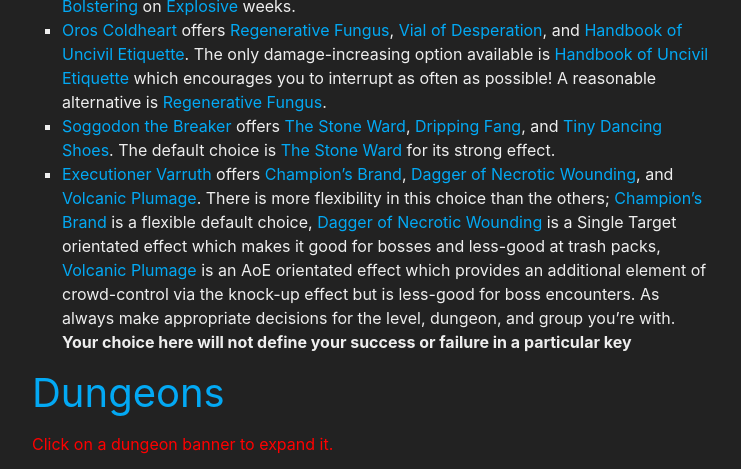
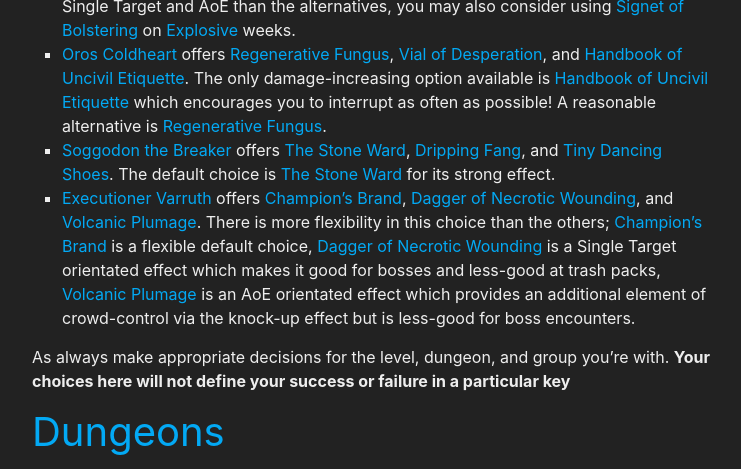
Before and after one commit to stormearthandlava/stormearthandlava.github.io, a Jekyll site: the page built from guide/mythic_plus/mythic_plus.md, in a window 1280 px wide and 900 px high, scrolled down 2991 px, cut to the strip 0-469 px from the top of the window. Shown: the whole strip, without its empty margins (268-1009 px from the left). Built offline with Jekyll 4.4.1, drawn with Linux system fonts in a browser that asks for light colours; a script that is not in the unit is left out; some of the changed lines change nothing that is shown; some of the changed text lies outside the part shown.

Commit message:
Update mythic_plus.md

```diff
--- a/guide/mythic_plus/mythic_plus.md
+++ b/guide/mythic_plus/mythic_plus.md
@@ -40,11 +40,11 @@
 * {{ site.data.legendary.night_fae }} + {{ site.data.talent.storm_elemental }}
 
 As the recommended Covenant choice for M+ content is Night Fae your Soulbind choices are:
-* Korayn for {{ site.data.soulbind.first_strike }}. This provides a large amount of value across an entire dungeon.
-* Dreamweaver for {{ site.data.soulbind.field_of_blossom }}. This provides additional power directly after using {{ site.data.spell.fae_transfusion }} and has synergy with {{ site.data.legendary.night_fae }} allowing for more frequent burst windows applicable to both AoE and Single Target.
+* Korayn for {{ site.data.soulbinds.first_strike }}. This provides a large amount of value across an entire dungeon.
+* Dreamweaver for {{ site.data.soulbinds.field_of_blossom }}. This provides additional power directly after using {{ site.data.spell.fae_transfusion }} and has synergy with {{ site.data.legendary.night_fae }} allowing for more frequent burst windows applicable to both AoE and Single Target.
 
 
-For more reading, please visit our [Talents](https://stormearthandlava.com/guide/general/talents.html) and [Legendaries](https://stormearthandlava.com/guide/general/legendaries.html) pages.
+For additional information, please visit our [Talents](https://stormearthandlava.com/guide/general/talents.html) and [Legendaries](https://stormearthandlava.com/guide/general/legendaries.html) pages.
 Don't forget to check out Additional Resources at the bottom of this page!
 
 # Miscellaneous Tips
@@ -88,7 +88,9 @@
 * [Incinerator Arkolath](https://shadowlands.wowhead.com/npc=179446/incinerator-arkolath) offers [Raging Battle-Axe](https://shadowlands.wowhead.com/spell=357864/raging-battle-axe), [Champion's Brand](https://shadowlands.wowhead.com/spell=357575/champions-brand)and [Signet of Bolstering](https://shadowlands.wowhead.com/spell=357848/signet-of-bolstering). The default choice is [Champion's Brand](https://shadowlands.wowhead.com/spell=357575/champions-brand) due to being more flexible in Single Target and AoE than the alternatives, you may also consider using [Signet of Bolstering](https://shadowlands.wowhead.com/spell=357848/signet-of-bolstering) on [Explosive](https://shadowlands.wowhead.com/affix=13/explosive) weeks.
 * [Oros Coldheart](https://shadowlands.wowhead.com/npc=179892/oros-coldheart) offers [Regenerative Fungus](https://shadowlands.wowhead.com/spell=357814/regenerative-fungus), [Vial of Desperation](https://shadowlands.wowhead.com/spell=357825/vial-of-desperation), and [Handbook of Uncivil Etiquette](https://shadowlands.wowhead.com/spell=357834/handbook-of-uncivil-etiquette). The only damage-increasing option available is [Handbook of Uncivil Etiquette](https://shadowlands.wowhead.com/spell=357834/handbook-of-uncivil-etiquette) which encourages you to interrupt as often as possible! A reasonable alternative is [Regenerative Fungus](https://shadowlands.wowhead.com/spell=357814/regenerative-fungus).
 * [Soggodon the Breaker](https://shadowlands.wowhead.com/npc=179891/soggodon-the-breaker) offers [The Stone Ward](https://shadowlands.wowhead.com/spell=357524/the-stone-ward), [Dripping Fang](https://shadowlands.wowhead.com/spell=356828/dripping-fang), and [Tiny Dancing Shoes](https://shadowlands.wowhead.com/spell=356827/tiny-dancing-shoes). The default choice is [The Stone Ward](https://shadowlands.wowhead.com/spell=357524/the-stone-ward) for its strong effect.
-* [Executioner Varruth](https://shadowlands.wowhead.com/npc=179890/executioner-varruth) offers [Champion's Brand](https://shadowlands.wowhead.com/spell=357575/champions-brand), [Dagger of Necrotic Wounding](https://shadowlands.wowhead.com/spell=357609/dagger-of-necrotic-wounding), and [Volcanic Plumage](https://shadowlands.wowhead.com/spell=357706/volcanic-plumage). There is more flexibility in this choice than the others; [Champion's Brand](https://shadowlands.wowhead.com/spell=357575/champions-brand) is a flexible default choice, [Dagger of Necrotic Wounding](https://shadowlands.wowhead.com/spell=357609/dagger-of-necrotic-wounding) is a Single Target orientated effect which makes it good for bosses and less-good at trash packs, [Volcanic Plumage](https://shadowlands.wowhead.com/spell=357706/volcanic-plumage) is an AoE orientated effect which provides an additional element of crowd-control via the knock-up effect but is less-good for boss encounters. As always make appropriate decisions for the level, dungeon, and group you're with. **Your choice here will not define your success or failure in a particular key**
+* [Executioner Varruth](https://shadowlands.wowhead.com/npc=179890/executioner-varruth) offers [Champion's Brand](https://shadowlands.wowhead.com/spell=357575/champions-brand), [Dagger of Necrotic Wounding](https://shadowlands.wowhead.com/spell=357609/dagger-of-necrotic-wounding), and [Volcanic Plumage](https://shadowlands.wowhead.com/spell=357706/volcanic-plumage). There is more flexibility in this choice than the others; [Champion's Brand](https://shadowlands.wowhead.com/spell=357575/champions-brand) is a flexible default choice, [Dagger of Necrotic Wounding](https://shadowlands.wowhead.com/spell=357609/dagger-of-necrotic-wounding) is a Single Target orientated effect which makes it good for bosses and less-good at trash packs, [Volcanic Plumage](https://shadowlands.wowhead.com/spell=357706/volcanic-plumage) is an AoE orientated effect which provides an additional element of crowd-control via the knock-up effect but is less-good for boss encounters.
+
+As always make appropriate decisions for the level, dungeon, and group you're with. **Your choices here will not define your success or failure in a particular key**
 
 # Dungeons
 <p style="color:red">Click on a dungeon banner to expand it.</p>
```
